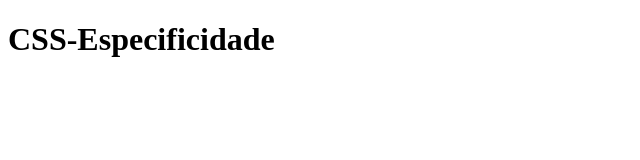
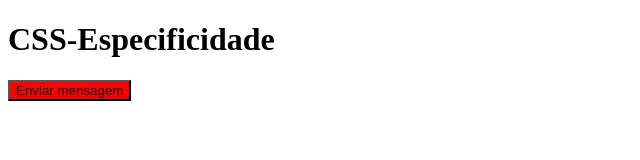
Before and after one commit to jtigik/CSS-Espec, a plain HTML site: page index.html in a window 1280 px wide. Shown: the whole page, without its empty margins (0-640 px from the left). Drawn offline with Linux system fonts and the light colour scheme.

Commit message:
Add index.html

```diff
--- a/index.html
+++ b/index.html
@@ -4,8 +4,18 @@
     <meta charset="UTF-8">
     <meta name="viewport" content="width=device-width, initial-scale=1.0">
     <title>CSS-Especificidade</title>
+    <style>
+        button {
+            background-color: aquamarine;
+        }
+
+        .btn-sucesso{
+            background-color: green;
+        }
+    </style>
 </head>
 <body>
     <h1>CSS-Especificidade</h1>
+    <button style="background-color: red;" class="btn-sucesso">Enviar mensagem</button>
 </body>
 </html>
```
